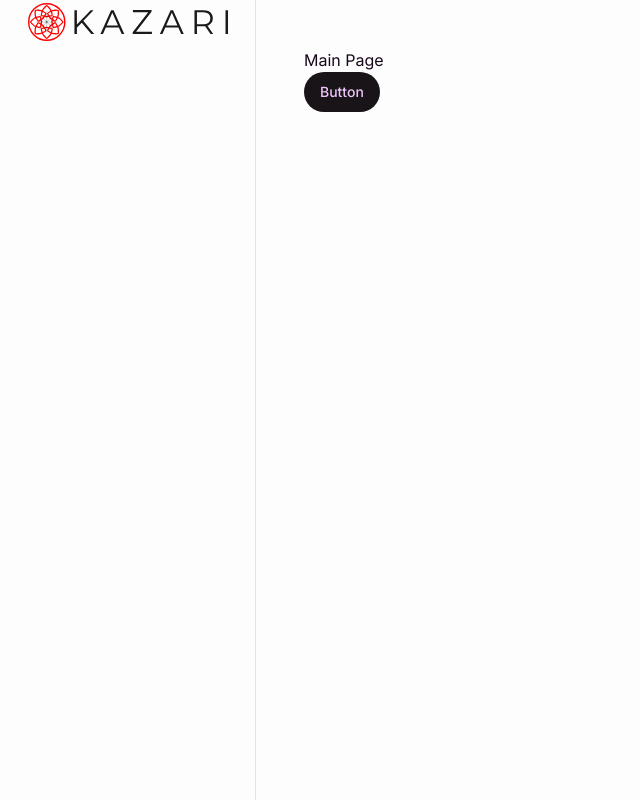
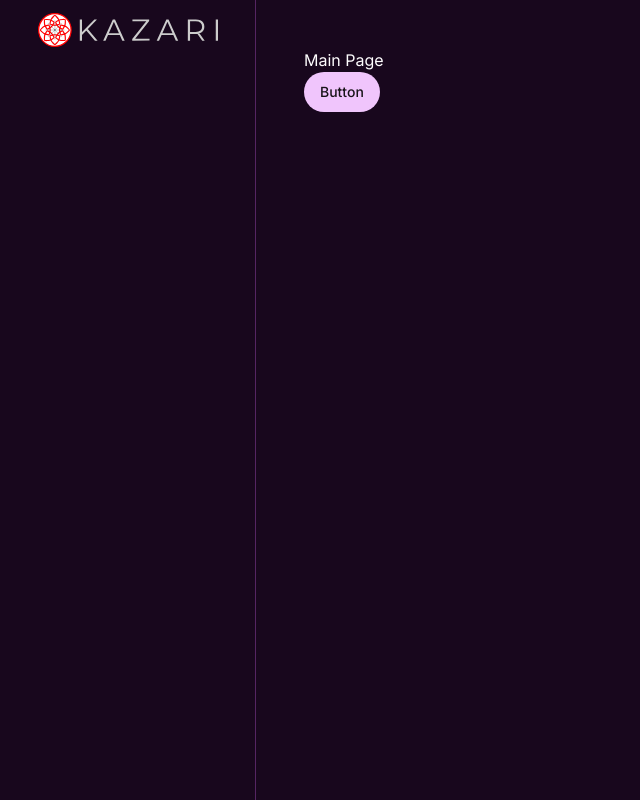
Before and after one commit to rhkina/kazari, a Next.js app: page /main in a window 1280 px wide. Shown: the whole page, without its empty margins (0-640 px from the left). Built offline with nearby package versions, Linux system fonts and the light colour scheme.

Commit message:
Added dark mode theme

```diff
--- a/package.json
+++ b/package.json
@@ -14,6 +14,7 @@
     "clsx": "^2.1.0",
     "lucide-react": "^0.372.0",
     "next": "14.2.2",
+    "next-themes": "^0.3.0",
     "react": "^18",
     "react-dom": "^18",
     "tailwind-merge": "^2.3.0",
--- a/src/app/layout.tsx
+++ b/src/app/layout.tsx
@@ -2,6 +2,7 @@ import type { Metadata } from 'next'
 import { Inter } from 'next/font/google'
 import './globals.css'
 import { cn } from '@/lib/utils'
+import { ThemeProvider } from '@/providers/theme-provider'
 
 const inter = Inter({
   subsets: ['latin'],
@@ -20,8 +21,18 @@ export default function RootLayout({
 }>) {
   return (
     <html lang='en'>
+      <head>
+        <link rel='icon' href='/favicon.ico' sizes='any' />
+      </head>
       <body className={`${inter.variable} font-sans min-h-screen antialiased`}>
-        {children}
+        <ThemeProvider
+          attribute='class'
+          defaultTheme='dark'
+          enableSystem
+          disableTransitionOnChange
+        >
+          {children}
+        </ThemeProvider>
       </body>
     </html>
   )
--- a/src/components/Logo.tsx
+++ b/src/components/Logo.tsx
@@ -4,15 +4,31 @@ import { buttonVariants } from './ui/button'
 
 const Logo = () => {
   return (
+    <div className='flex flex-col pt-2'>
       <Link
         href={'/main'}
         className={buttonVariants({
           className: 'hidden md:flex !mb-10 lg:hover:bg-transparent lg:!p-0',
           variant: 'ghost',
           size: 'lg',
-      })}>
-      <Image src='/logo-light.svg' alt='logo' width={200} height={30} />
+        })}
+      >
+        <Image
+          src='/logo-light.svg'
+          alt='logo'
+          width={180}
+          height={34}
+          className='block dark:hidden'
+        />
+        <Image
+          src='/logo-dark.svg'
+          alt='logo'
+          width={180}
+          height={34}
+          className='hidden dark:block'
+        />
       </Link>
+    </div>
   )
 }
 
--- /dev/null
+++ b/src/providers/theme-provider.tsx
@@ -0,0 +1,9 @@
+'use client'
+
+import * as React from 'react'
+import { ThemeProvider as NextThemesProvider } from 'next-themes'
+import { type ThemeProviderProps } from 'next-themes/dist/types'
+
+export function ThemeProvider({ children, ...props }: ThemeProviderProps) {
+  return <NextThemesProvider {...props}>{children}</NextThemesProvider>
+}
```
Also changed, not shown: 1 other file (tests, documents, lock files or other folders). Lines whose indentation alone changed are shown as unchanged.
